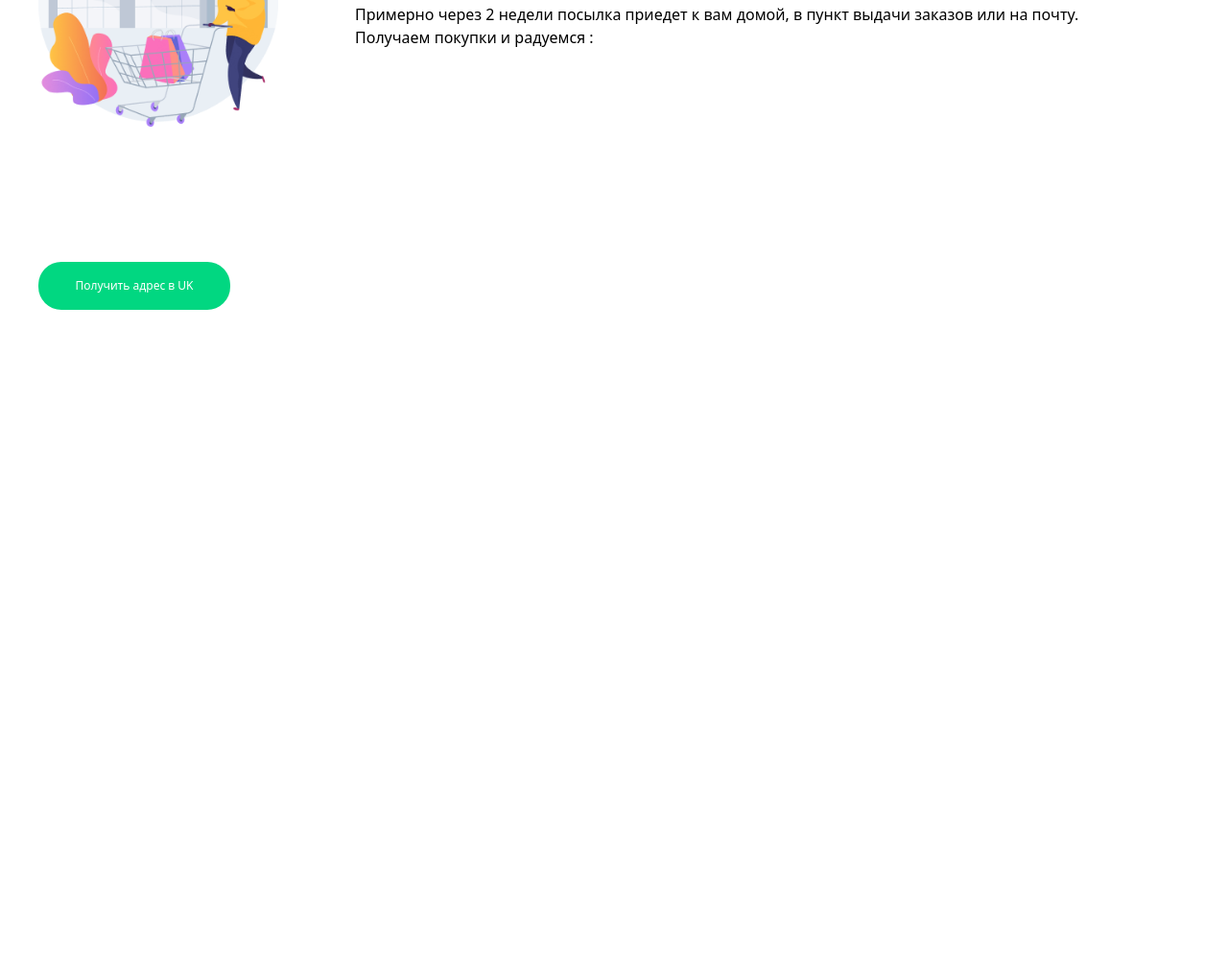
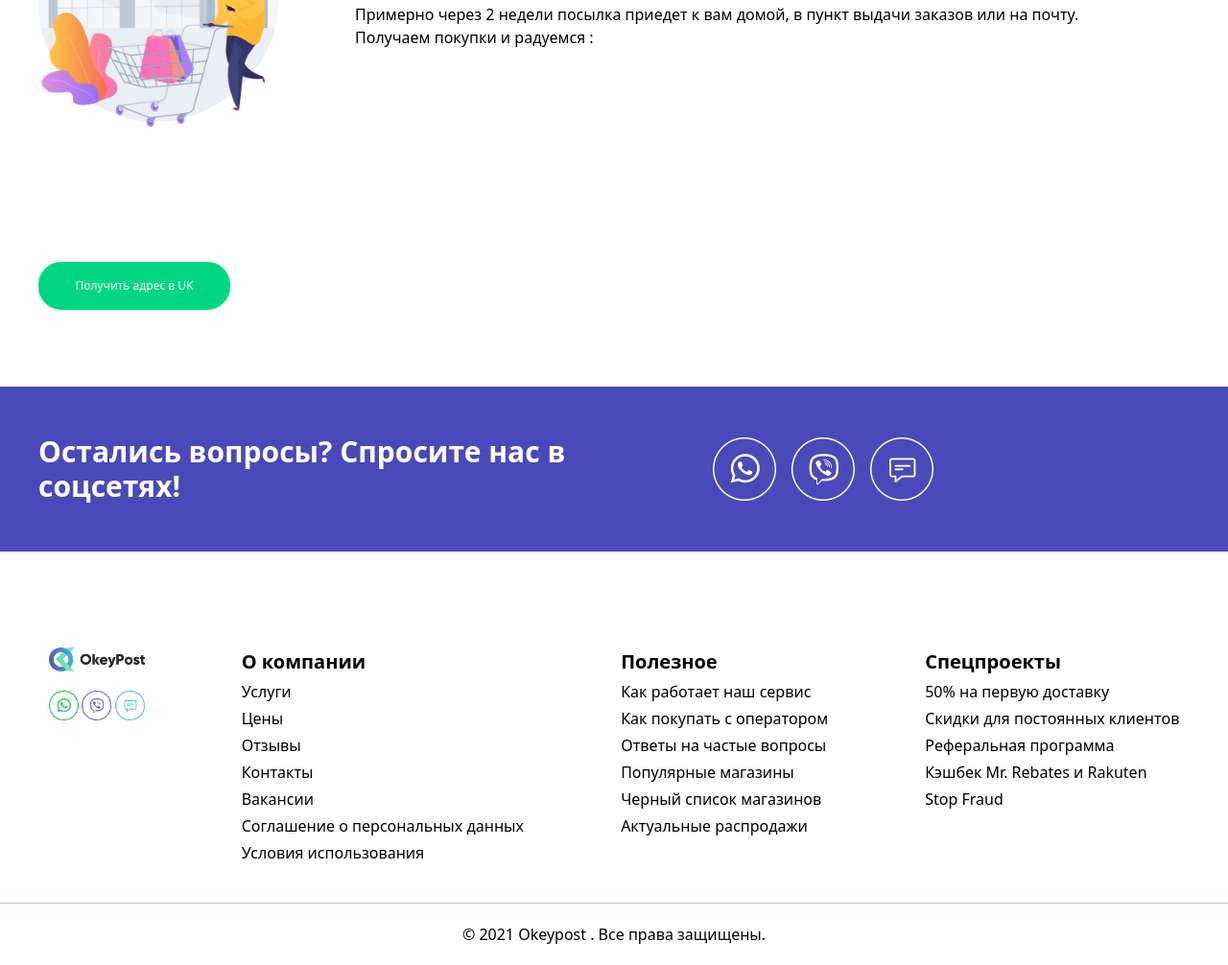
Before and after one commit to khidirovv33/homework2502, a website: page index2.html in a window 1280 px wide. Shown: the part 2257-3263 px from the top of the page at 96% size. Before the commit the page ends 2580 px from the top, so only its background shows below. Drawn offline with nearby package versions, Linux system fonts and the light colour scheme.

Commit message:
finish project

```diff
--- a/index2.html
+++ b/index2.html
@@ -173,6 +173,85 @@
 <button
                         class="bg-[#01D781] hover:bg-[#16be7b] text-[12px] py-4 px-6 w-[200px] mt-10
                         rounded-3xl flex items-center justify-center text-white">Получить адрес в UK</button>
+                    </div>
+                </section>
+
+
+ <section class="bg-[#4949b9] text-white py-[50px] flex mt-20">
+        <div class="max-w-[1200px] m-auto flex ">
+
+ <div class=" ">
+                <div class="flex items-center  gap-[100px] mr-[300px] ">
+
+                    <p class="text-3xl font-bold">Остались вопросы? Спросите нас в соцсетях!</p>
+
+
+
+<div class="flex gap-4 items-center">
+    <img src="Ватсап.png" alt="">
+    <img src="Вайбер.png" alt="">
+    <img src="Чат.png" alt="">
+</div>
+</section>
+
+
+
+
+       <section class="mt-[100px]">
+            <div class="max-w-[1200px] m-auto flex items-center gap-[50px] "></div>
+
+
+            <div class="flex justify-around ">
+
+
+
+                <div class="flex flex-col items-start gap-5 ">
+                    <img class="w-[100px]" src="Лого (3).png" alt="">
+                    <img class="w-[100px]" src="Соцсети (1).png" alt="">
+                </div>
+
+                <div class="flex flex-col gap-1">
+                    <p class="text-[20px] font-bold">О компании</p>
+                    <p class="font-extralight">Услуги</p>
+                    <p class="font-extralight">Цены</p>
+                    <p class="font-extralight">Отзывы</p>
+                    <p class="font-extralight">Контакты</p>
+                    <p class="font-extralight">Вакансии</p>
+                    <p class="font-extralight">Соглашение о персональных данных</p>
+                    <p class="font-extralight">Условия использования</p>
+                </div>
+
+
+                <div class="flex flex-col gap-1">
+                    <p class="text-[20px] font-bold">Полезное</p>
+                    <p class="font-extralight">Как работает наш сервис</p>
+                    <p class="font-extralight">Как покупать с оператором</p>
+                    <p class="font-extralight">Ответы на частые вопросы</p>
+                    <p class="font-extralight">Популярные магазины</p>
+                    <p class="font-extralight">Черный список магазинов</p>
+                    <p class="font-extralight">Актуальные распродажи</p>
+                </div>
+
+                 <div class="flex flex-col gap-1">
+                    <p class="text-[20px] font-bold">Спецпроекты</p>
+                    <p class="font-extralight">50% на первую доставку</p>
+                    <p class="font-extralight">Скидки для постоянных клиентов</p>
+                    <p class="font-extralight">Реферальная программа</p>
+                    <p class="font-extralight">Кэшбек Mr. Rebates и Rakuten</p>
+                    <p class="font-extralight">Stop Fraud</p>
+                </div>
+            </div>
+ </div>
+        </section>
+
+<img class="flex justify-center items-center mt-10" src="фон (7).png" alt="">
+
+
+<footer class="py-5">
+    <div class="max-w-[1200px] m-auto flex items-center justify-center gap-[50px] ">
+    <p>© 2021 Okeypost . Все права защищены.</p>
+    </div>
+</footer>
 
 
 
@@ -180,9 +259,11 @@
 
 
 
-</div>
 
-</section>
+
+
+
+
 
 
 
```
Also changed, not shown: Вайбер.png (added), Ватсап.png (added), Лого (3).png (added), Соцсети (1).png (added), Чат.png (added), фон (7).png (added).
